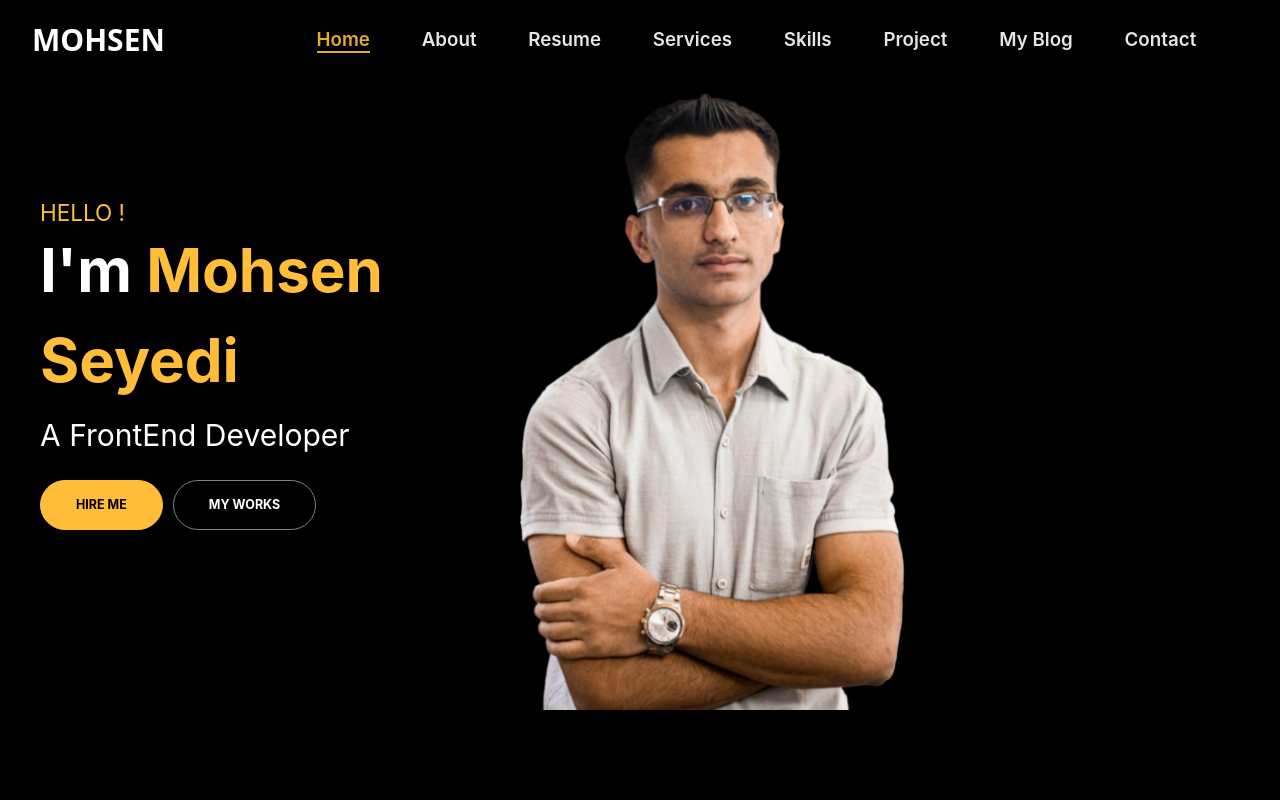
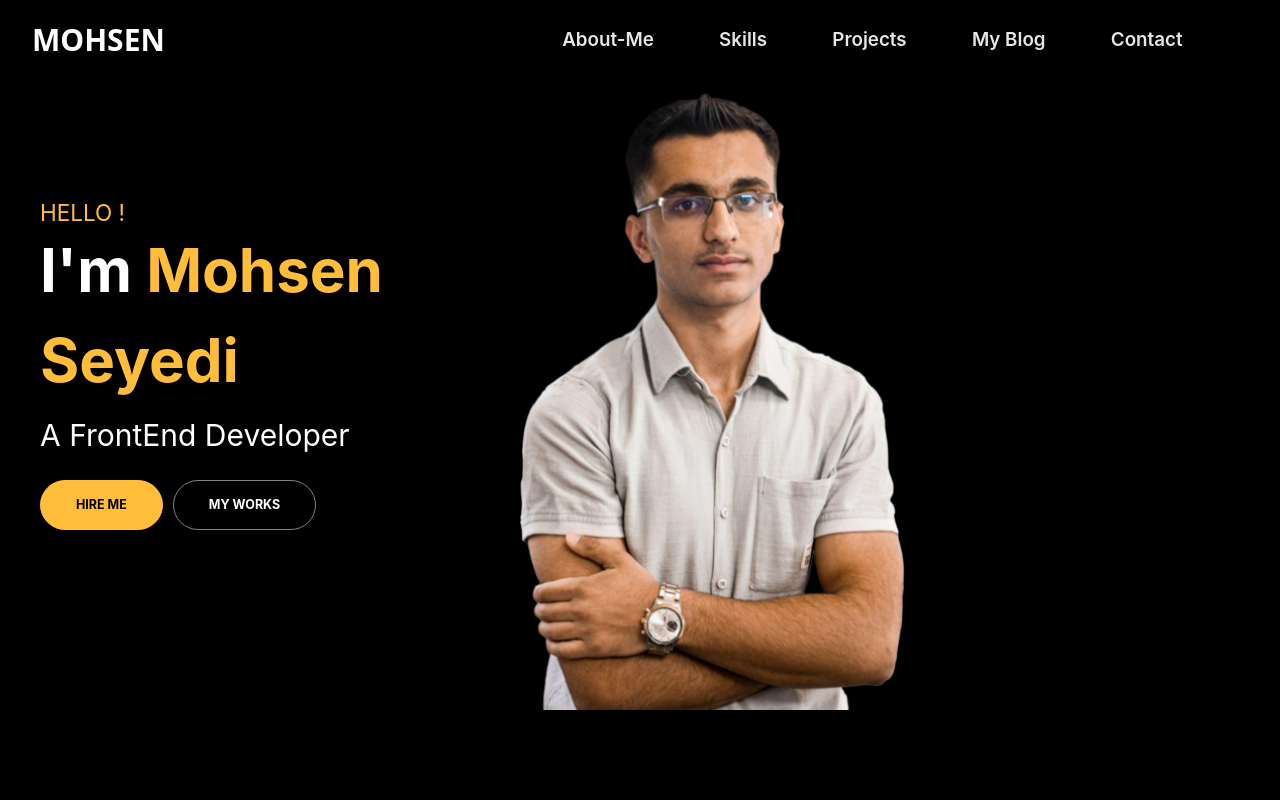
Before and after one commit to mohsenSeyedi/Me.com, a React (Create React App) app: page / in a window 1280 px wide. Shown: the top 800 px of the page. Built offline with nearby package versions, Linux system fonts and the light colour scheme.

Commit message:
update Header/Navar.js file

```diff
--- a/src/App.js
+++ b/src/App.js
@@ -2,7 +2,6 @@ import "./index.css"
 import Header from './components/Header/Header/Header';
 import AboutMe from './components/Header/About-Me/AboutMe';
 import Resume from './components/Header/Resume/Resume';
-import Services from './components/Header/Services/Services';
 import Skills from './components/Header/Skills/Skills';
 import Projects from "./components/Header/Projects/Projects";
 import Blogs from "./components/Header/Blogs/Blogs";
@@ -16,7 +15,6 @@ function App() {
       <Header></Header>
       <AboutMe></AboutMe>
       <Resume></Resume>
-      <Services></Services>
       <Skills></Skills>
       <Projects></Projects>
       <Blogs></Blogs>
--- a/src/components/Header/Contact-Me/Contact.js
+++ b/src/components/Header/Contact-Me/Contact.js
@@ -13,7 +13,7 @@ export default function Contact() {
   ])
 
   return (
-    <div id="contact" className="w-full flex items-center justify-center mt-40 mb-40">
+    <div id="contact-section" className="w-full flex items-center justify-center mt-40 mb-40">
     <div id="contact-container" className="w-[95%] flex flex-col items-center justify-center">
         <div className="flex flex-col items-center justify-center">
             <h4 className="header-text before:content-['Contact'] before:left-[-4] before:top-[-1rem]">Contact Me</h4>
--- a/src/components/Header/Header/NavBar/NavBar.js
+++ b/src/components/Header/Header/NavBar/NavBar.js
@@ -4,19 +4,16 @@ import "./NavBar.css"
 export default function NavBar () {
     return (
         <div id="nav-bar" className="w-full h-[80px] text-white bg-black flex items-center justify-center">
-            <div id="container-nav-bar" className="w-[95%] flex items-center">
+            <div id="container-nav-bar" className="w-[95%] flex items-center justify-between">
                 <div className="nav-bar-logo">
                     <a href="#" className="text-5xl font-bold font-sans">MOHSEN</a>
                 </div>
-                <ul id="items-nav-bar" className="w-[95%] pl-40 flex justify-evenly">
-                    <li><a href="#" className="item-nav-bar-link active opacity-90 text-3xl font-semibold relative">Home</a></li>
-                    <li><a href="#" className="item-nav-bar-link opacity-90 text-3xl font-semibold relative">About</a></li>
-                    <li><a href="#" className="item-nav-bar-link opacity-90 text-3xl font-semibold relative">Resume</a></li>
-                    <li><a href="#" className="item-nav-bar-link opacity-90 text-3xl font-semibold relative">Services</a></li>
-                    <li><a href="#" className="item-nav-bar-link opacity-90 text-3xl font-semibold relative">Skills</a></li>
-                    <li><a href="#" className="item-nav-bar-link opacity-90 text-3xl font-semibold relative">Project</a></li>
-                    <li><a href="#" className="item-nav-bar-link opacity-90 text-3xl font-semibold relative">My Blog</a></li>
-                    <li><a href="#" className="item-nav-bar-link opacity-90 text-3xl font-semibold relative">Contact</a></li>
+                <ul id="items-nav-bar" className="w-[70%] pl-40 flex justify-evenly">
+                    <li><a href="#aboutMe-section" className="item-nav-bar-link opacity-90 text-3xl font-semibold relative">About-Me</a></li>
+                    <li><a href="#skills-section" className="item-nav-bar-link opacity-90 text-3xl font-semibold relative">Skills</a></li>
+                    <li><a href="#projects-section" className="item-nav-bar-link opacity-90 text-3xl font-semibold relative">Projects</a></li>
+                    <li><a href="#blogs-section" className="item-nav-bar-link opacity-90 text-3xl font-semibold relative">My Blog</a></li>
+                    <li><a href="#contact-section" className="item-nav-bar-link opacity-90 text-3xl font-semibold relative">Contact</a></li>
                 </ul>
             </div>
         </div>
--- a/src/components/Header/Services/Services.js
+++ /dev/null
@@ -1,23 +0,0 @@
-import React from 'react'
-import Box from './Box'
-
-export default function Services() {
-  return (
-    <div id="services" className="w-full mt-40 flex items-center justify-center">
-        <div className="w-[95%] flex flex-col items-center justify-center">
-            <div className="flex flex-col items-center justify-center">
-                <h4 className="header-text before:content-['services'] before:mt-[-2rem] before:left-[-6rem]">services</h4>
-                <p className="text-3xl mt-14">Far far away, behind the word mountains, far from the countries Vokalia and Consonantia</p>
-            </div>
-            <div className="grid grid-cols-3 gap-12 mt-20">
-              <Box title="Web Design"></Box>
-              <Box title="Phtography"></Box>
-              <Box title="Product Strategy"></Box>
-              <Box title="Web Design"></Box>
-              <Box title="Phtography"></Box>
-              <Box title="Product Strategy"></Box>
-            </div>
-        </div>
-    </div>
-  )
-}
--- a/src/components/Header/Services/box.css
+++ /dev/null
@@ -1,10 +0,0 @@
-
-#box-services:hover span i {
-    color: white;
-}
-#box-services:hover h4{
-    color: black;
-}
-#box-services:hover .icon{
-    fill: white;
-}
--- a/src/components/Header/Services/box.js
+++ /dev/null
@@ -1,17 +0,0 @@
-import React from 'react'
-import "./Box.css"
-import { AiFillAlert } from 'react-icons/ai';
-
-export default function Box({title}) {
-  return (
-    <div id="box-services" className="w-[28rem] h-[20rem] p-12 text-5xl bg-[#1a1a1a] rounded-sm flex flex-col items-center justify-evenly text-center transition-all duration-300 hover:bg-yellow-color">
-        <div >
-            <AiFillAlert className="icon fill-yellow-500" size='4.5rem'/>
-        </div>
-        <div className="desc">
-            <h4 className="text-2xl uppercase">{title}</h4>
-            <hr className="w-[30%] bg-yellow-color text-center mt-8 mx-auto"/>
-        </div>
-    </div>
-  )
-}
--- a/src/components/Header/Skills/Skills.js
+++ b/src/components/Header/Skills/Skills.js
@@ -7,7 +7,7 @@ export default function Skills() {
   const [skills , setSkills] = useState(skillsData)
 
   return (
-    <div id="skills" className="w-full mt-40 flex items-center justify-center">
+    <div id="skills-section" className="w-full mt-40 flex items-center justify-center">
     <div className="w-[95%] flex flex-col items-center justify-center">
         <div className="flex flex-col items-center justify-center">
             <h4 className="header-text before:content-['Myskills'] before:left-[-5rem] before:mt-[-2rem]">My skills</h4>
--- a/src/index.css
+++ b/src/index.css
@@ -12,6 +12,7 @@ body {
 }
 html{
   font-size: 62.5%;
+  scroll-behavior: smooth;
 }
 p{
   color: #99999999;
```
